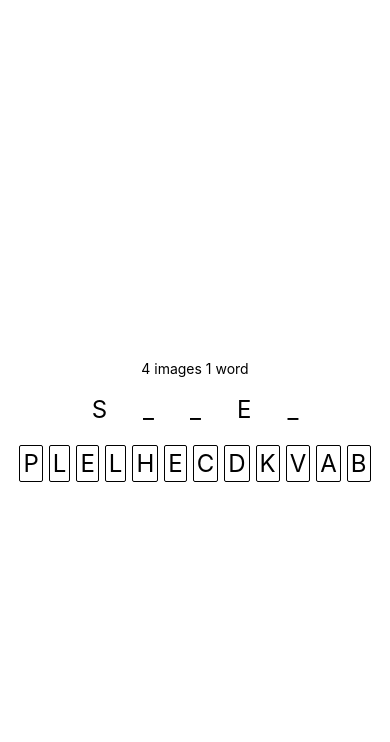
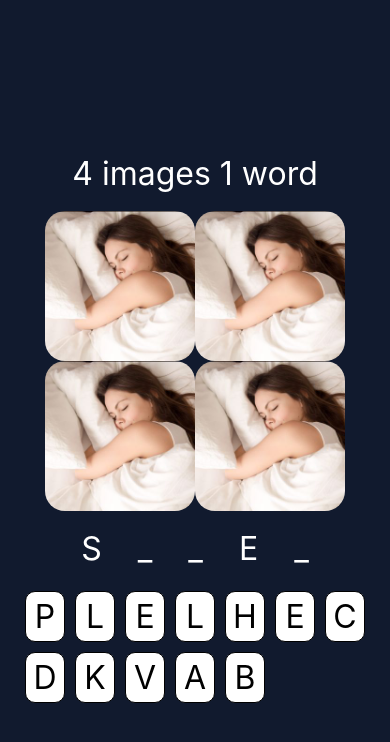
Before and after one commit to vikingprank/4-images-1-word, a React Native app in the folder mon-projet/: screen / in a window 390 px wide. Shown: the top 742 px of the page. Built offline with nearby package versions, Linux system fonts and the light colour scheme.

Commit message:
Add first image

```diff
--- a/mon-projet/App.tsx
+++ b/mon-projet/App.tsx
@@ -1,5 +1,5 @@
 import { StatusBar } from "expo-status-bar";
-import { StyleSheet, Text, View } from "react-native";
+import { Image, StyleSheet, Text, View } from "react-native";
 import { determineNumberOfLettersToHide } from "./src/game/determineNumberOfLettersToHide";
 import { chooseLettersToHide } from "./src/game/chooseLettersToHide";
 import { randomlyChooseExtraLetters } from "./src/game/randomlyChooseExtraLetters";
@@ -11,10 +11,14 @@ import { isPropositionCorrect } from "./src/game/isPropositionCorrect";
 import { completeOneLetter } from "./src/game/completeOneLetter";
 
 const WORD_TO_GUESS = "SLEEP";
+const IMAGE_01 = require("../mon-projet/images/sleep1.jpeg");
 
 const RowView: React.FC<{
   children: ReactNode;
-}> = ({ children }) => <View style={{ flexDirection: "row" }}>{children}</View>;
+  width?: number;
+}> = ({ children, width }) => (
+  <View style={{ flexDirection: "row", width }}>{children}</View>
+);
 
 export enum TriedState {
   NOT_TRIED = "not_tried",
@@ -61,10 +65,14 @@ export default function App() {
       }
       if (isCorrect) {
         setDisplayedWord((prevState) => {
-          const updatedDisplay = completeOneLetter(WORD_TO_GUESS, prevState.join(""), currentEntry[0])
-          updatedDisplay
-        return updatedDisplay
-        })
+          const updatedDisplay = completeOneLetter(
+            WORD_TO_GUESS,
+            prevState.join(""),
+            currentEntry[0]
+          );
+          updatedDisplay;
+          return updatedDisplay;
+        });
       }
       return { ...newTries };
     });
@@ -72,7 +80,27 @@ export default function App() {
 
   return (
     <View style={styles.container}>
-      <Text>4 images 1 word</Text>
+      <Text style={styles.text}>4 images 1 word</Text>
+      <RowView>
+        <Image
+          source={IMAGE_01}
+          style={{ width: 150, height: 150, borderRadius: 20 }}
+        />
+        <Image
+          source={IMAGE_01}
+          style={{ width: 150, height: 150, borderRadius: 20 }}
+        />
+      </RowView>
+      <RowView>
+        <Image
+          source={IMAGE_01}
+          style={{ width: 150, height: 150, borderRadius: 20 }}
+        />
+        <Image
+          source={IMAGE_01}
+          style={{ width: 150, height: 150, borderRadius: 20 }}
+        />
+      </RowView>
       <RowView>
         {displayedWord.map((letter, index) => {
           return (
@@ -82,7 +110,7 @@ export default function App() {
           );
         })}
       </RowView>
-      <RowView>
+      <RowView width={350}>
         <Text numberOfLines={2}>
           {allPossibleAnswers.map((letter, index) => {
             return (
@@ -96,19 +124,18 @@ export default function App() {
           })}
         </Text>
       </RowView>
-
       <StatusBar style="auto" />
     </View>
   );
 }
 
-export const FONT_SIZE = 24;
+export const FONT_SIZE = 32;
 const styles = StyleSheet.create({
   container: {
     flex: 1,
-    backgroundColor: "#fff",
+    backgroundColor: "#111A2E",
     alignItems: "center",
     justifyContent: "center",
   },
-  text: { padding: 18, fontSize: FONT_SIZE },
+  text: { padding: 18, fontSize: FONT_SIZE, color: "white" },
 });
--- a/mon-projet/src/components/LetterButton.tsx
+++ b/mon-projet/src/components/LetterButton.tsx
@@ -11,14 +11,16 @@ export const LetterButton: React.FC<{
     <TouchableOpacity onPress={onCallBackPress}>
       <Text
         style={{
+          textAlign: 'center',
+          width: 40,
           borderWidth: 1,
-          borderRadius: 2,
+          borderRadius: 10,
           fontSize: FONT_SIZE,
-          padding: 3,
-          margin: 3,
+          padding: 5,
+          margin: 5,
           backgroundColor:
             letterState === TriedState.NOT_TRIED
-              ? "transparent"
+              ? "white"
               : letterState === TriedState.TRIED_AND_FALSE
               ? "red"
               : "green",
```
Also changed, not shown: mon-projet/images/sleep1.jpeg (added).
